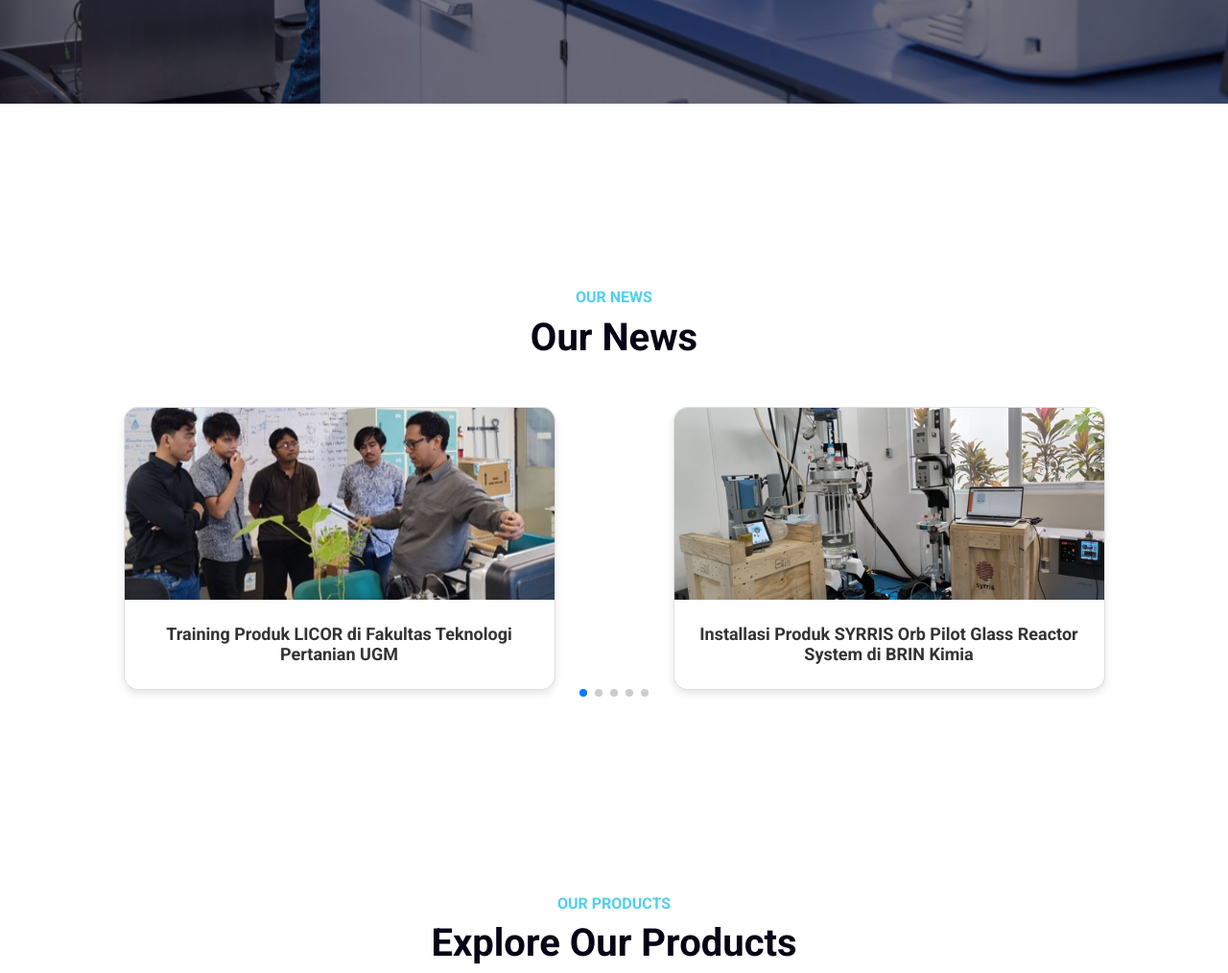
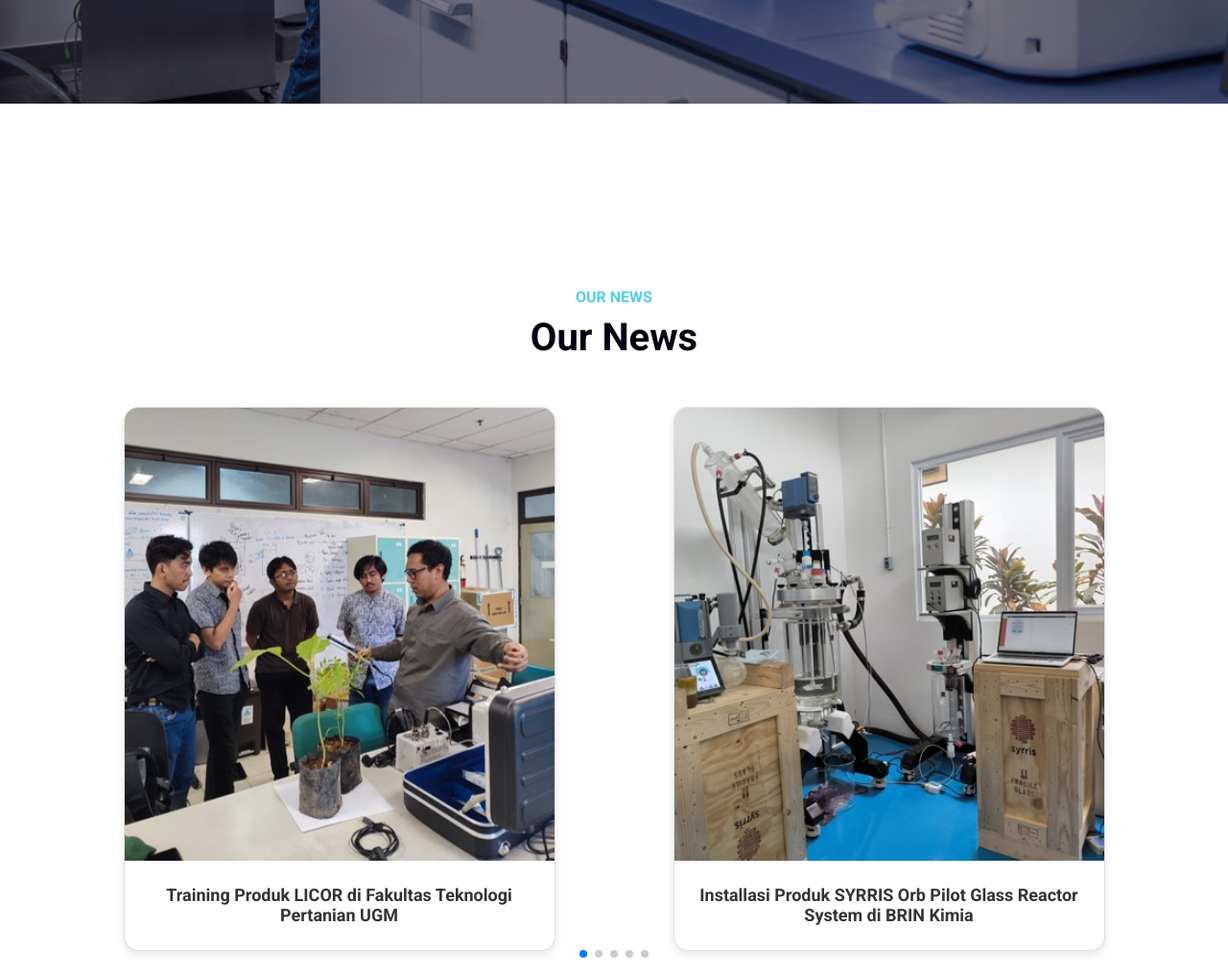
Before and after one commit to ebennaga/unitama-landing, a plain HTML site: page index.html in a window 1280 px wide. Shown: the part 825-1839 px from the top of the page at 96% size. Drawn offline with nearby package versions, Linux system fonts and the light colour scheme.

Commit message:
adjust style

```diff
--- a/css/style.css
+++ b/css/style.css
@@ -555,7 +555,7 @@
 
 .card img {
   width: 100%;
-  height: 200px;
+  height: 472px;
   object-fit: cover;
 }
 
```
